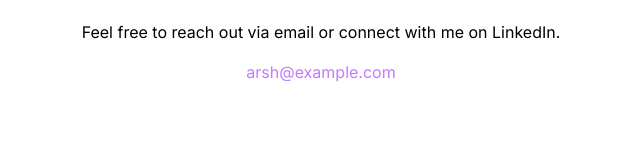
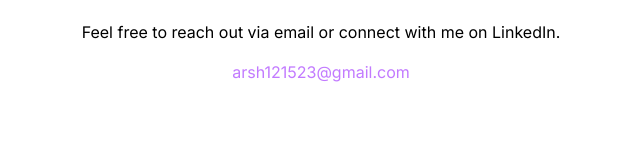
Before and after one commit to Lazerx2reem/Arsh_Website, a Next.js app: page /components/Contact in a window 1280 px wide. Shown: the part 128-280 px from the top of the page, without its empty margins (319-959 px from the left). Built offline with nearby package versions, Linux system fonts and the light colour scheme.

Commit message:
updated contact

```diff
--- a/pages/components/Contact.js
+++ b/pages/components/Contact.js
@@ -3,7 +3,7 @@ export default function Contact() {
     <section className="px-4 py-24 max-w-3xl mx-auto text-center" id="contact">
       <h2 className="text-3xl font-bold mb-4">Get in Touch</h2>
       <p className="mb-4">Feel free to reach out via email or connect with me on LinkedIn.</p>
-      <a href="mailto:arsh@example.com" className="text-purple-400 hover:underline">arsh@example.com</a>
+      <a href="mailto:arsh121523@gmail.com" className="text-purple-400 hover:underline">arsh121523@gmail.com</a>
     </section>
   )
 }
```
